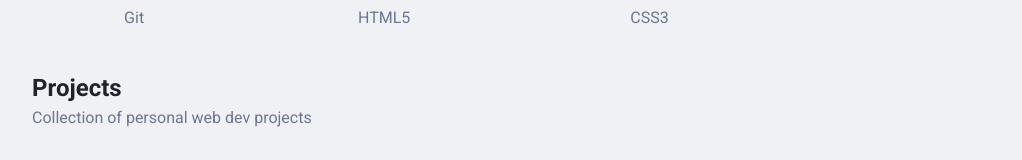
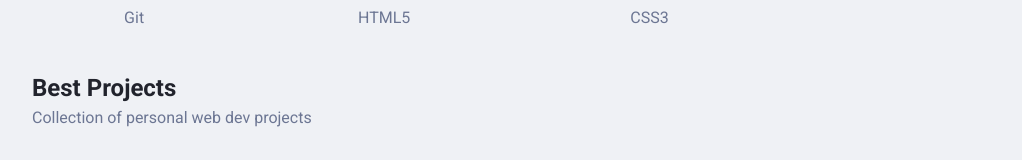
Before and after one commit to Ilyass-shw/Portfolio, a Next.js app: page / in a window 1280 px wide. Shown: the part 1049-1209 px from the top of the page, without its empty margins (96-1118 px from the left). Built offline with nearby package versions, Linux system fonts and the light colour scheme.

Commit message:
change projects title to Best Projects

```diff
--- a/components/BestProjects/BestProjects.tsx
+++ b/components/BestProjects/BestProjects.tsx
@@ -11,7 +11,7 @@ import {
 const BestProjects: React.FC = () => {
   return (
     <Wrapper>
-      <Heading>Projects</Heading>
+      <Heading>Best Projects</Heading>
       <SubHeading>Collection of personal web dev projects</SubHeading>
       <Container>
         {projects.map((project) => (
```
